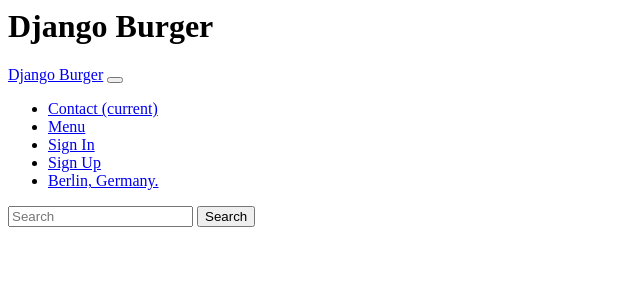
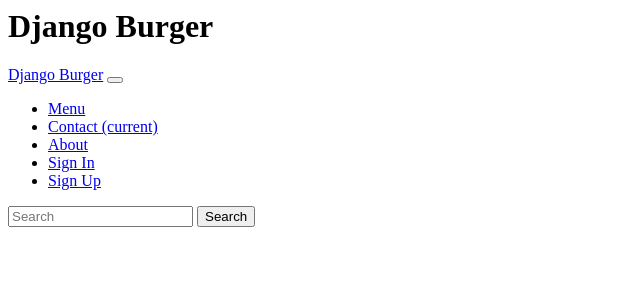
Before and after one commit to vivignutz/djangoburger, a Django app: template djangoburger/templates/fragments/navbar.html in a window 1280 px wide. Shown: the top 300 px of the page, without its empty margins (0-640 px from the left). Run offline with Django 4.2, Linux system fonts and the light colour scheme; the template is opened without the code that fills it, so the values that code supplies are empty; parts of the project's set-up code (start-up, migrations or seed data) failed here and were passed over.

Commit message:
add navigation links to navbar

```diff
--- a/djangoburger/templates/djangoburger/base.html
+++ b/djangoburger/templates/djangoburger/base.html
@@ -17,9 +17,8 @@
         <div class="row">
             <div class="col">
                 <header>
-                    {% block header %} {% endblock %}
+                    {% block header %} {% include 'fragments/navbar.html' %} {% endblock %}
 
-                    {% block header %} {% include 'fragments/navbar.html' %} {% endblock %}
                 </header>
 
                 <main>
--- a/djangoburger/templates/fragments/navbar.html
+++ b/djangoburger/templates/fragments/navbar.html
@@ -8,21 +8,20 @@
 
     <div class="collapse navbar-collapse" id="navbarSupportedContent">
         <ul class="navbar-nav mr-auto ms-auto">
+            <li class="nav-item">
+                <a class="nav-link text-warning" href="#">Menu</a>
+            </li>
             <li class="nav-item active">
-                <a class="nav-link active text-warning" href="{% url 'contact' %}">Contact <span
-                        class="sr-only">(current)</span></a>
+                <a class="nav-link active text-warning" href="#">Contact <span class="sr-only">(current)</span></a>
+            </li>
+            <li class="nav-item ">
+                <a class="nav-link text-warning" href="#">About</a>
             </li>
             <li class="nav-item">
-                <a class="nav-link text-warning" href="{% url 'products:list' %}">Menu</a>
-            </li>
-            <li class="nav-item">
-                <a class="nav-link text-warning" href="{% url 'login' %}">Sign In</a>
+                <a class="nav-link text-warning" href="#">Sign In</a>
             </li>
             <li class="nav-item">
                 <a class="nav-link text-warning" href="#">Sign Up</a>
-            </li>
-            <li class="nav-item ">
-                <a class="nav-link text-warning" href="{% url 'register' %}">Berlin, Germany.</a>
             </li>
         </ul>
         <form class="form-inline my-2 my-lg-0">
--- a/djangoburger/urls.py
+++ b/djangoburger/urls.py
@@ -5,18 +5,9 @@ from django.urls import path
 from django.conf import settings
 from django.conf.urls.static import static
 
-from .views import (home,
-                    products,
-                    contact,
-                    login,
-                    register
-)
 
 urlpatterns = [
-    path('djangoburger/', views.home, name='home'),
-    path('product/', views.details_product, name='product')
-    path('contact/', contact, name='contact'),
-    path('login/', login, name='login'),
-    path('register/', register, name='register'),
+    path('', views.home, name='home'),
+    path('product/', views.details_product, name='product'),
     path('admin/', admin.site.urls),
 ] + static(settings.MEDIA_URL, document_root=settings.MEDIA_ROOT)
--- a/djangoburger/views.py
+++ b/djangoburger/views.py
@@ -1,10 +1,11 @@
 from django.http import HttpResponse
+from django.shortcuts import render
 
 # Create your views here:
 
 
 def home(request):
-    return HttpResponse('Hello Django!')
+    return render(request, 'djangoburger/home.html', {})
 
 
 def details_product(request):
```
